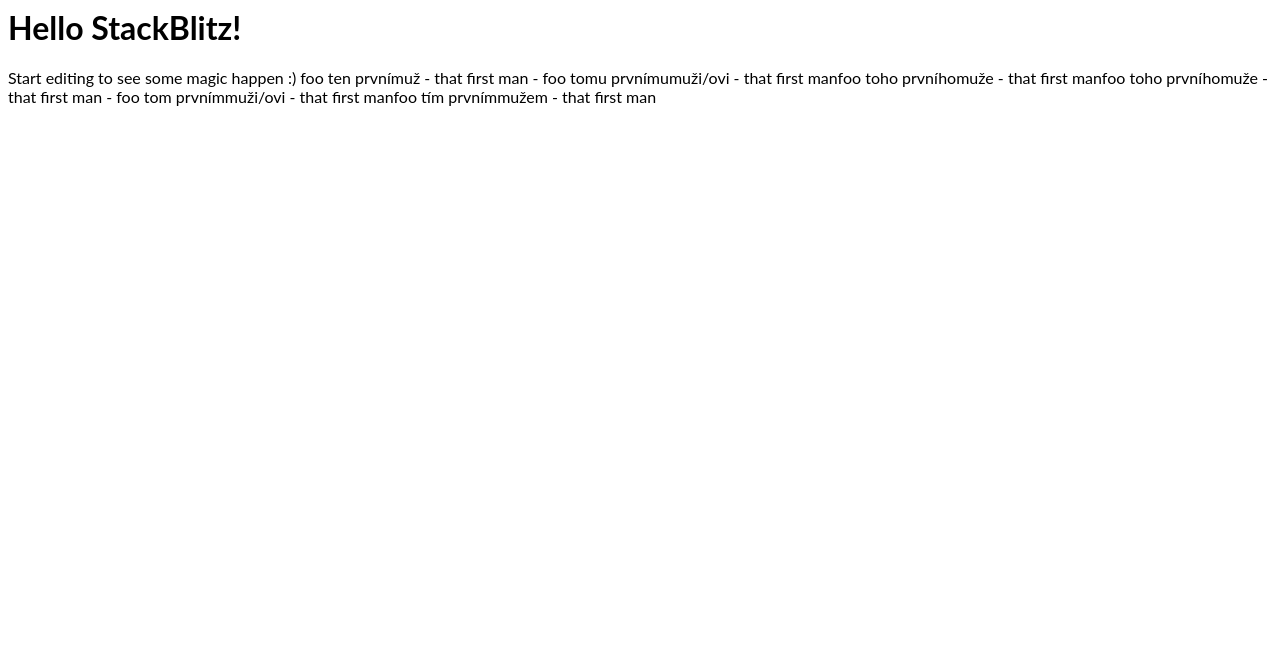
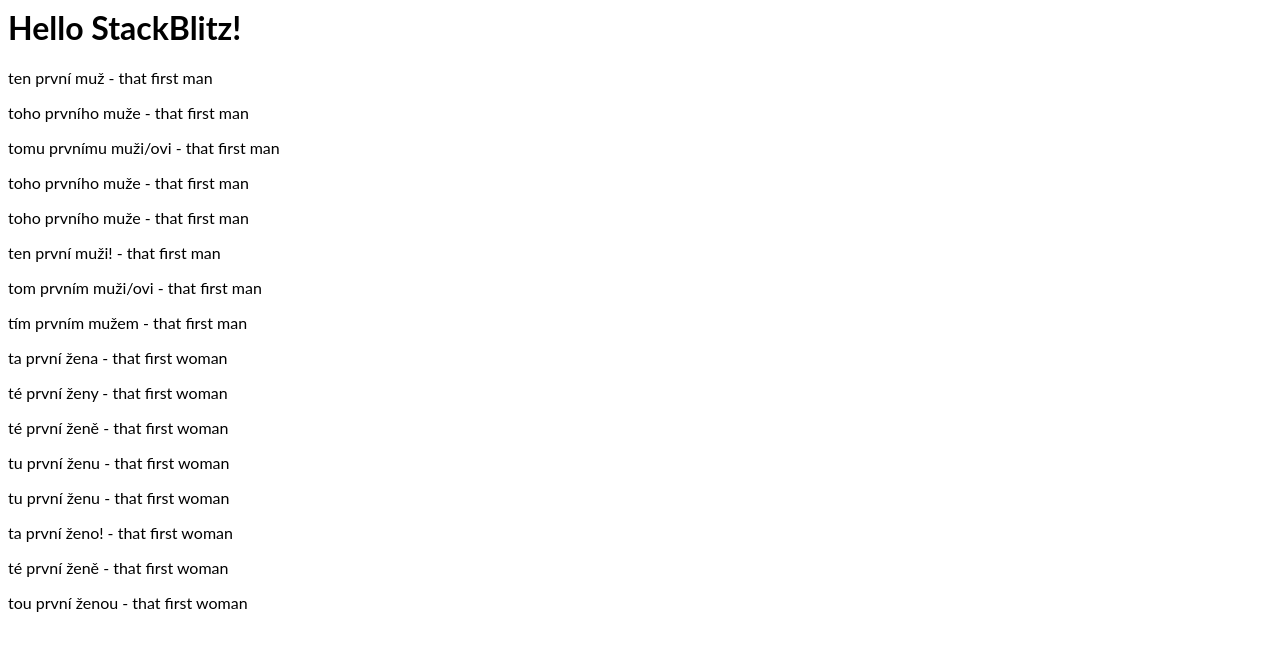
Before and after one commit to bgub/czech-slovak-cases, a React (Create React App) app: page / in a window 1280 px wide. Shown: the top 650 px of the page. Built offline with nearby package versions, Linux system fonts and the light colour scheme.

Commit message:
3 files modified

```diff
--- a/App.tsx
+++ b/App.tsx
@@ -2,15 +2,31 @@ import * as React from 'react';
 import './style.css';
 import { první, malý } from './declension-patterns/adjectives';
 import { muž } from './declension-patterns/masculine';
+
+import { žena } from './declension-patterns/feminine';
+
 import { generateSimpleSentences } from './declension-patterns';
 
 let x = generateSimpleSentences(muž);
+
+let y = generateSimpleSentences(žena);
+
+function arrayLoop(arr) {
+  return (
+    <React.Fragment>
+      {Object.keys(arr).map((i) => (
+        <p>{arr[i]}</p>
+      ))}
+    </React.Fragment>
+  );
+}
 
 export default function App() {
   return (
     <div>
       <h1>Hello StackBlitz!</h1>
-      <p>Start editing to see some magic happen :) {x}</p>
+      <p>{arrayLoop(x)}</p>
+      <p>{arrayLoop(y)}</p>
     </div>
   );
 }
--- a/declension-patterns/demonstratives.ts
+++ b/declension-patterns/demonstratives.ts
@@ -20,11 +20,11 @@ var všechno: declensionArray = [
 var to: declensionArray = [
   ['ten', 'ten', 'to', 'ta'],
   ['toho', 'toho', 'toho', 'té'],
-  ['tomu', 'tomu', 'tomu', 't'],
-  ['toho', 'ten', 'to', 'všechnu'],
+  ['tomu', 'tomu', 'tomu', 'té'],
+  ['toho', 'ten', 'to', 'tu'],
   ['ten', 'ten', 'to', 'ta'],
   ['tom', 'tom', 'tom', 'té'],
-  ['tím', 'tím', 'tím', 'té'],
+  ['tím', 'tím', 'tím', 'tou'],
   ['ti', 'ty', 'ta', 'ty'],
   'těch',
   'těm',
--- a/declension-patterns/index.ts
+++ b/declension-patterns/index.ts
@@ -67,15 +67,16 @@ export function generateSimpleSentences(noun: nounDeclension) {
     let tempEnglishRes = '';
     let tempCzechRes = '';
 
-    if (i !== '1' && i !== '5') {
+    // if (i !== '1' && i !== '5') {
+    if (true) {
       tempEnglishRes =
         // getDefaultPreposition(declensionList[i]).preposition ||
-        'foo' +
-        ' ' +
+        // 'foo' +
+        // ' ' +
         getTo(noun, declensionNumber, false) +
         ' ' +
         getPrvní(noun, declensionNumber, false) +
-        '' +
+        ' ' +
         getNoun(noun, declensionNumber, false);
 
       tempCzechRes =
```
